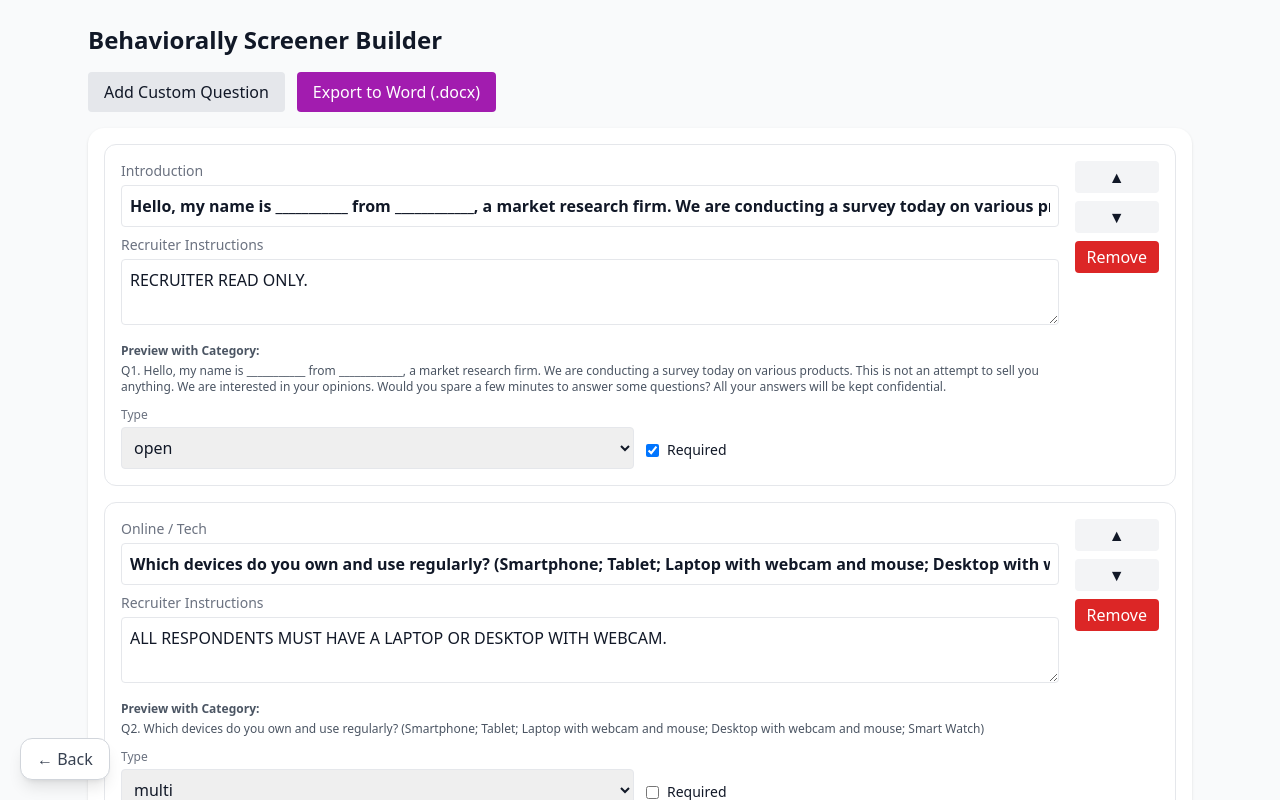
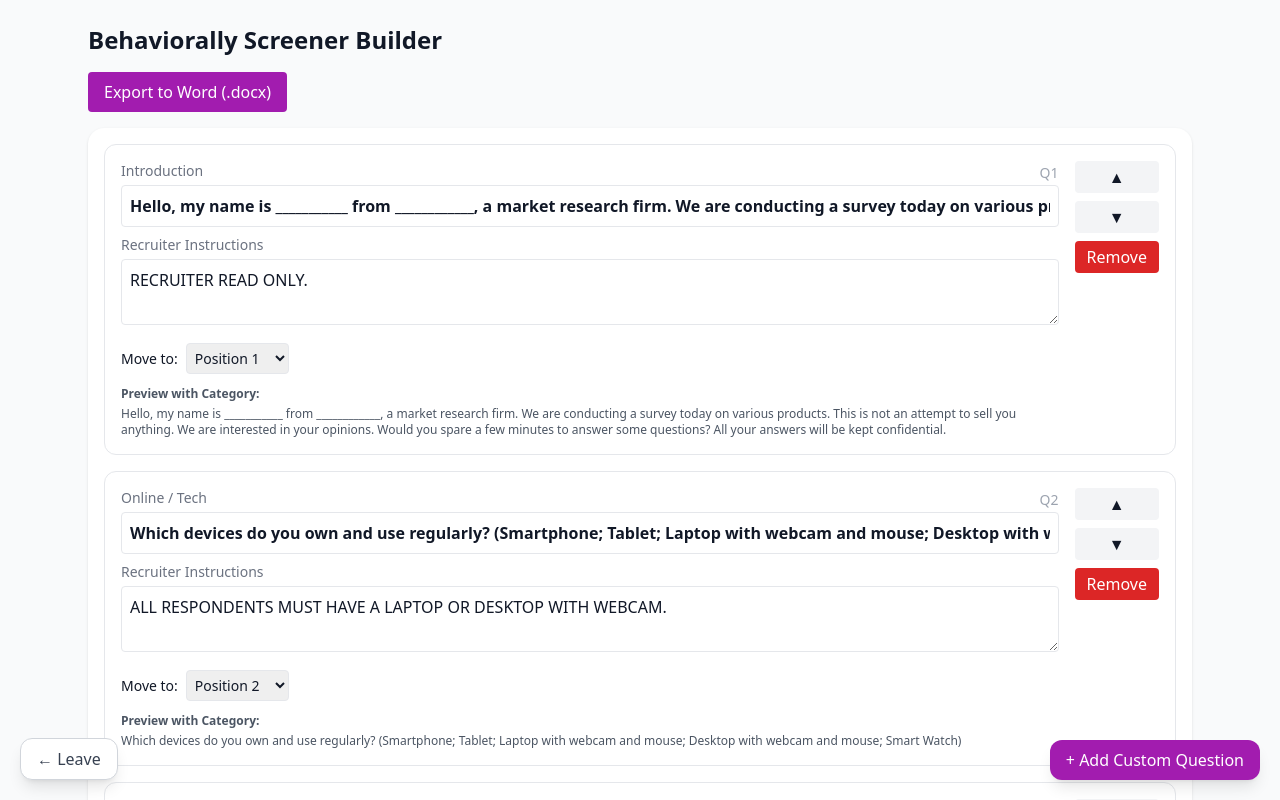
Before and after one commit to d-r-bhv/beh-screener, a React (Vite) app: page / in a window 1280 px wide. Both pictures are taken after a click on the button "Load Behaviorally Standard Order →". Shown: the top 800 px of the page. Built offline with nearby package versions, Linux system fonts and the light colour scheme.

Commit message:
Update ScreenerBuilderApp.tsx

```diff
--- a/src/ScreenerBuilderApp.tsx
+++ b/src/ScreenerBuilderApp.tsx
@@ -1,4 +1,4 @@
-import React, { useMemo, useState } from "react";
+import React, { useMemo, useRef, useState } from "react";
 import { buildStandardQuestions } from "./questionLibrary";
 import { exportToWord } from "./exportToWord";
 import { Mode, Question, StudySetup } from "./types";
@@ -23,6 +23,10 @@ export default function ScreenerBuilderApp() {
   const [build, setBuild] = useState<Question[]>([]);
   const [view, setView] = useState<"setup" | "builder">("setup");
   const [showConfirm, setShowConfirm] = useState(false);
+  const [showAddModal, setShowAddModal] = useState(false);
+  const [insertIndex, setInsertIndex] = useState<number>(-1);
+
+  const questionRefs = useRef<Record<string, HTMLLIElement | null>>({});
 
   const standard = useMemo(() => buildStandardQuestions(setup.mode), [setup.mode]);
 
@@ -35,7 +39,7 @@ export default function ScreenerBuilderApp() {
     await exportToWord({ setup, questions: build });
   };
 
-  const addCustom = () => {
+  const addCustom = (position: number) => {
     const q: Question = {
       id: `custom_${Date.now()}`,
       section: "Custom",
@@ -45,7 +49,20 @@ export default function ScreenerBuilderApp() {
       instructions: "",
       tags: ["custom"],
     };
-    setBuild((prev) => [...prev, q]);
+
+    setBuild((prev) => {
+      const next = [...prev];
+      const insertAt = position < 0 ? next.length : Math.min(position, next.length);
+      next.splice(insertAt, 0, q);
+      return next;
+    });
+
+    // Auto-scroll after short delay so DOM updates first
+    setTimeout(() => {
+      const qid = q.id;
+      const el = questionRefs.current[qid];
+      if (el) el.scrollIntoView({ behavior: "smooth", block: "center" });
+    }, 300);
   };
 
   const updateQ = (id: string, patch: Partial<Question>) => {
@@ -65,6 +82,17 @@ export default function ScreenerBuilderApp() {
       const next = [...prev];
       const [item] = next.splice(idx, 1);
       next.splice(target, 0, item);
+      return next;
+    });
+  };
+
+  const moveToIndex = (id: string, index: number) => {
+    setBuild((prev) => {
+      const next = [...prev];
+      const currentIdx = next.findIndex((q) => q.id === id);
+      if (currentIdx === -1 || index === currentIdx) return prev;
+      const [item] = next.splice(currentIdx, 1);
+      next.splice(index, 0, item);
       return next;
     });
   };
@@ -125,7 +153,7 @@ export default function ScreenerBuilderApp() {
               </label>
               <input
                 className="mt-1 w-full border rounded p-2"
-                placeholder='e.g., "dry shampoo", "frozen novelties", "refrigerated liquid coffee creamer"'
+                placeholder='e.g., "dry shampoo", "frozen novelties"'
                 value={setup.categoryName}
                 onChange={(e) => setSetup((s) => ({ ...s, categoryName: e.target.value }))}
               />
@@ -160,15 +188,23 @@ export default function ScreenerBuilderApp() {
   // ---------------- BUILDER VIEW -----------------
   return (
     <div className="min-h-screen bg-gray-50 text-gray-900 relative">
-      {/* Floating Back Button */}
+      {/* Floating Leave Button */}
       <button
         onClick={() => setShowConfirm(true)}
         className="fixed bottom-5 left-5 bg-white border border-gray-300 shadow-lg text-gray-700 px-4 py-2 rounded-xl hover:bg-gray-100 z-50"
       >
-        ← Back
+        ← Leave
       </button>
 
-      {/* Confirmation Modal */}
+      {/* Floating Add Question Button */}
+      <button
+        onClick={() => setShowAddModal(true)}
+        className="fixed bottom-5 right-5 bg-fuchsia-700 text-white px-4 py-2 rounded-xl shadow-lg hover:bg-fuchsia-800 z-50"
+      >
+        + Add Custom Question
+      </button>
+
+      {/* Leave Confirmation Modal */}
       {showConfirm && (
         <div className="fixed inset-0 bg-black bg-opacity-40 flex items-center justify-center z-50">
           <div className="bg-white rounded-2xl shadow-lg p-6 max-w-sm w-full text-center">
@@ -197,43 +233,78 @@ export default function ScreenerBuilderApp() {
         </div>
       )}
 
+      {/* Add Custom Question Modal */}
+      {showAddModal && (
+        <div className="fixed inset-0 bg-black bg-opacity-40 flex items-center justify-center z-50">
+          <div className="bg-white rounded-2xl shadow-lg p-6 max-w-sm w-full text-center">
+            <p className="text-lg font-semibold mb-4">
+              Where would you like to insert this question?
+            </p>
+            <select
+              className="border rounded p-2 w-full mb-4"
+              value={insertIndex}
+              onChange={(e) => setInsertIndex(Number(e.target.value))}
+            >
+              <option value={-1}>At end</option>
+              {build.map((_, i) => (
+                <option key={i} value={i + 1}>
+                  After Question {i + 1}
+                </option>
+              ))}
+            </select>
+            <div className="flex justify-center gap-4">
+              <button
+                className="px-4 py-2 rounded bg-gray-200 hover:bg-gray-300"
+                onClick={() => setShowAddModal(false)}
+              >
+                Cancel
+              </button>
+              <button
+                className="px-4 py-2 rounded bg-fuchsia-700 text-white hover:bg-fuchsia-800"
+                onClick={() => {
+                  setShowAddModal(false);
+                  addCustom(insertIndex);
+                }}
+              >
+                Add Question
+              </button>
+            </div>
+          </div>
+        </div>
+      )}
+
       <div className="max-w-6xl mx-auto p-6">
         <h1 className="text-2xl font-bold mb-4">Behaviorally Screener Builder</h1>
 
-        <div className="flex flex-wrap gap-3 mb-4">
         <button
-            className="px-4 py-2 rounded bg-gray-200"
-            onClick={addCustom}
-          >
-            Add Custom Question
-          </button>
-          <button
-            className="px-4 py-2 rounded bg-fuchsia-700 text-white"
+          className="px-4 py-2 rounded bg-fuchsia-700 text-white mb-4"
           onClick={exportDoc}
           disabled={!build.length}
         >
           Export to Word (.docx)
         </button>
-        </div>
 
         {/* Builder Cards */}
         <div className="bg-white rounded-2xl shadow p-4">
-          {!build.length && (
-            <p className="text-sm text-gray-500">
-              Click <strong>Load Behaviorally Standard Order</strong> on the setup page to start.
-            </p>
-          )}
           <ul className="space-y-4">
             {build.map((q, idx) => (
-              <li key={q.id} className="border rounded-xl p-4">
+              <li
+                key={q.id}
+                ref={(el) => (questionRefs.current[q.id] = el)}
+                className="border rounded-xl p-4"
+              >
                 <div className="flex items-start justify-between gap-4">
                   <div className="flex-1">
+                    <div className="flex items-center justify-between">
                       <div className="text-sm text-gray-500 mb-1">{q.section}</div>
+                      <div className="text-sm text-gray-400">Q{idx + 1}</div>
+                    </div>
                     <input
                       className="w-full text-base font-semibold border rounded p-2"
                       value={q.text}
                       onChange={(e) => updateQ(q.id, { text: e.target.value })}
                     />
+                    {/* Options */}
                     {q.options && q.options.length > 0 && (
                       <div className="mt-2">
                         <div className="text-sm text-gray-500 mb-1">Options</div>
@@ -251,6 +322,7 @@ export default function ScreenerBuilderApp() {
                         ))}
                       </div>
                     )}
+                    {/* Instructions */}
                     <div className="mt-2">
                       <div className="text-sm text-gray-500 mb-1">Recruiter Instructions</div>
                       <textarea
@@ -259,14 +331,35 @@ export default function ScreenerBuilderApp() {
                         onChange={(e) => updateQ(q.id, { instructions: e.target.value })}
                       />
                     </div>
+
+                    {/* Move-to dropdown */}
+                    <div className="mt-3 flex items-center gap-2 text-sm">
+                      <span>Move to:</span>
+                      <select
+                        className="border rounded p-1"
+                        value={idx}
+                        onChange={(e) =>
+                          moveToIndex(q.id, Number(e.target.value))
+                        }
+                      >
+                        {build.map((_, i) => (
+                          <option key={i} value={i}>
+                            Position {i + 1}
+                          </option>
+                        ))}
+                      </select>
+                    </div>
+
+                    {/* Preview */}
                     <div className="mt-3 text-xs text-gray-600">
                       <div className="font-semibold">Preview with Category:</div>
                       <div className="mt-1">
-                        <span className="font-medium">Q{idx + 1}.</span>{" "}
                         {withCategory(q.text, setup.categoryName || "").trim() || "—"}
                       </div>
                     </div>
                   </div>
+
+                  {/* Move buttons + remove */}
                   <div className="flex flex-col gap-2">
                     <button
                       className="px-3 py-1 rounded bg-gray-100"
@@ -288,32 +381,6 @@ export default function ScreenerBuilderApp() {
                     </button>
                   </div>
                 </div>
-                <div className="mt-3 grid grid-cols-2 gap-3">
-                  <div>
-                    <label className="block text-xs text-gray-500">Type</label>
-                    <select
-                      className="mt-1 w-full border rounded p-2"
-                      value={q.type}
-                      onChange={(e) => updateQ(q.id, { type: e.target.value as Question["type"] })}
-                    >
-                      <option value="single">single</option>
-                      <option value="multi">multi</option>
-                      <option value="open">open</option>
-                    </select>
-                  </div>
-                  <div className="flex items-center gap-2">
-                    <input
-                      id={`req-${q.id}`}
-                      type="checkbox"
-                      className="mt-6"
-                      checked={!!q.required}
-                      onChange={(e) => updateQ(q.id, { required: e.target.checked })}
-                    />
-                    <label htmlFor={`req-${q.id}`} className="mt-6 text-sm">
-                      Required
-                    </label>
-                  </div>
-                </div>
               </li>
             ))}
           </ul>
```
Lines whose indentation alone changed are shown as unchanged.
